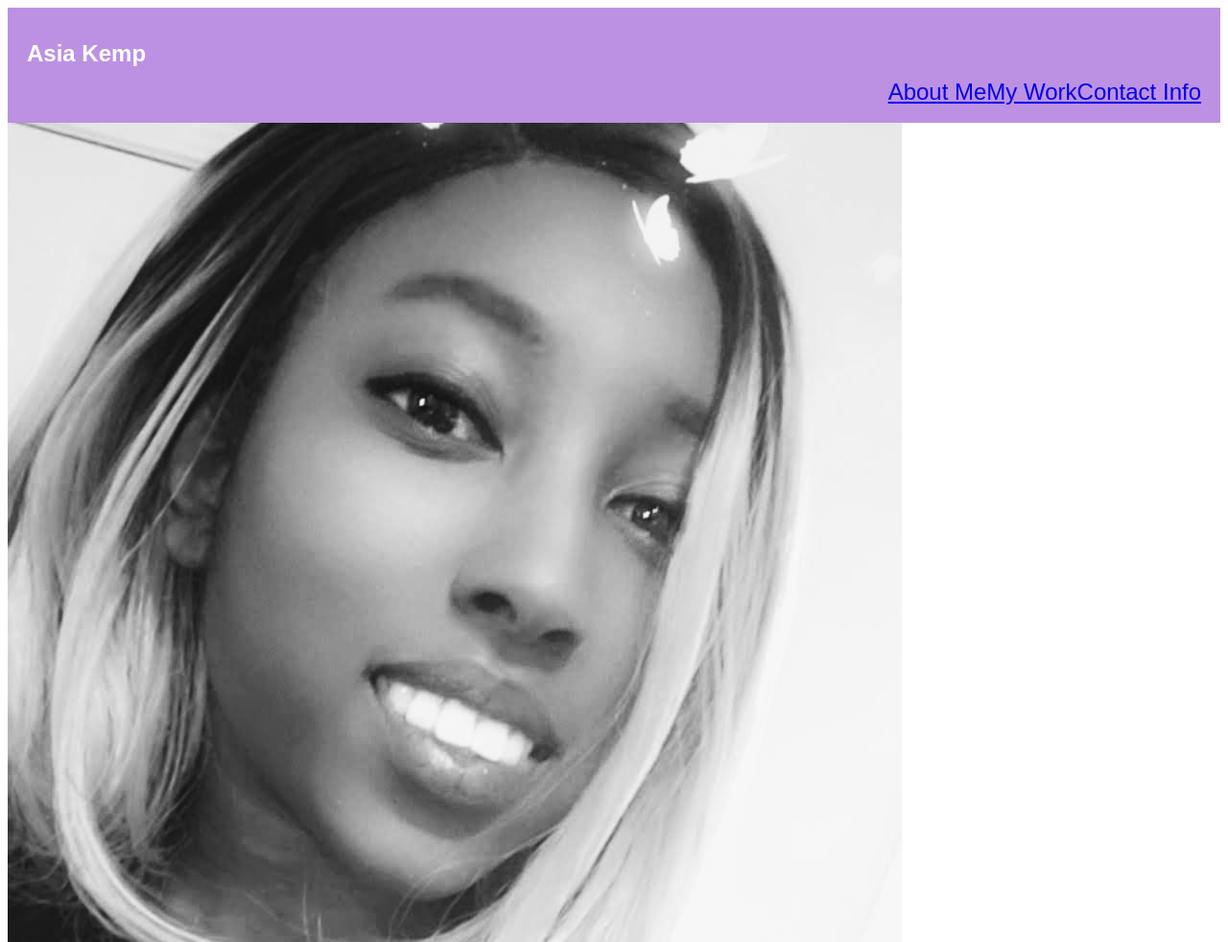
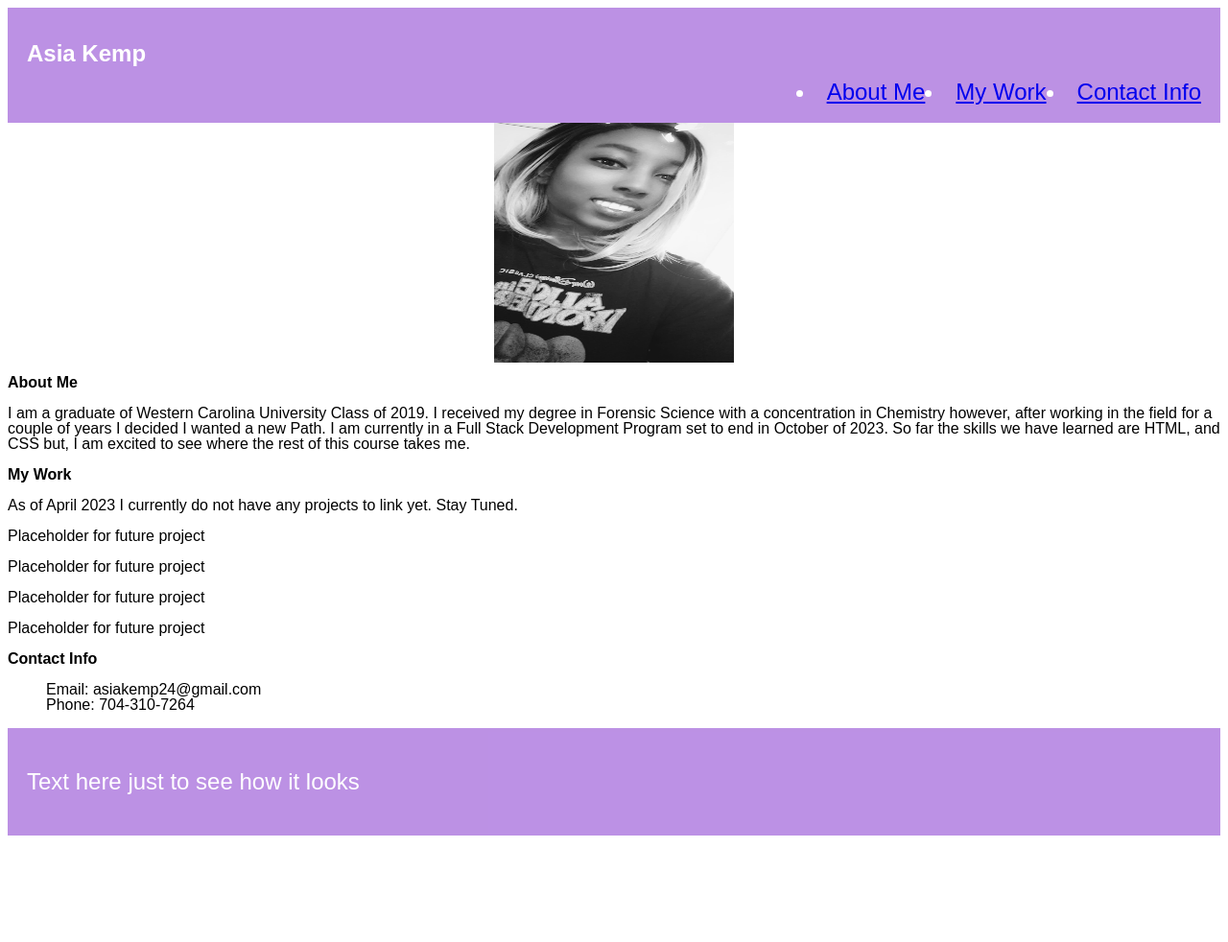
Before and after one commit to Akemp24/Portfolio, a plain HTML site: page index.html in a window 1280 px wide. Shown: the top 982 px of the page at 96% size. After the commit the page ends 871 px from the top, so only its background shows below. Drawn offline with Linux system fonts and the light colour scheme.

Commit message:
added about me section and my work section

```diff
--- a/assets/style.css
+++ b/assets/style.css
@@ -9,8 +9,9 @@
 header,
 footer {
     /* display: flex; */
+    display: block;
     text-align: left;
-    background-color: rgba(186, 141, 228, 0.966);
+    background-color: #ba8de4f6;
     color: white;
     padding: 20px;
     font-size: 24px;
@@ -21,3 +22,15 @@ footer {
     display: flex;
     justify-content: right;
 }
+
+img {
+    width: 250px;
+    height: 250px;
+    display: block;
+    margin: 0 auto;
+    background-color: white;
+}
+
+body {
+
+}
--- a/index.html
+++ b/index.html
@@ -16,9 +16,9 @@
     <header class="header">
         <h1>Asia Kemp</h1>
         <nav class="nav">
-            <a href="About-Me">About Me</a>
-            <a href="My-work">My Work</a>
-            <a href="Contact-Info">Contact Info</a>
+            <li><a href="#About-Me">About Me</a></li>
+            <li><a href="#My-work">My Work</a></li>
+            <li><a href="#Contact-Info">Contact Info</a></li>
         </nav>
     </header>
 
@@ -26,7 +26,7 @@
     <main>
         <div>
             <section>
-                <img src="./images/Asia Avatar.jpg"/>
+                <img src="./images/About-me.jpg"/>
                 <h2>About Me</h2>
                 <p>I am a graduate of Western Carolina University Class of 2019.
                     I received my degree in Forensic Science with a concentration in Chemistry however, after working in the field for a couple of years I decided I wanted a new Path.
```
Also changed, not shown: images/About-me.jpg (renamed from images/Asia Avatar.jpg).
